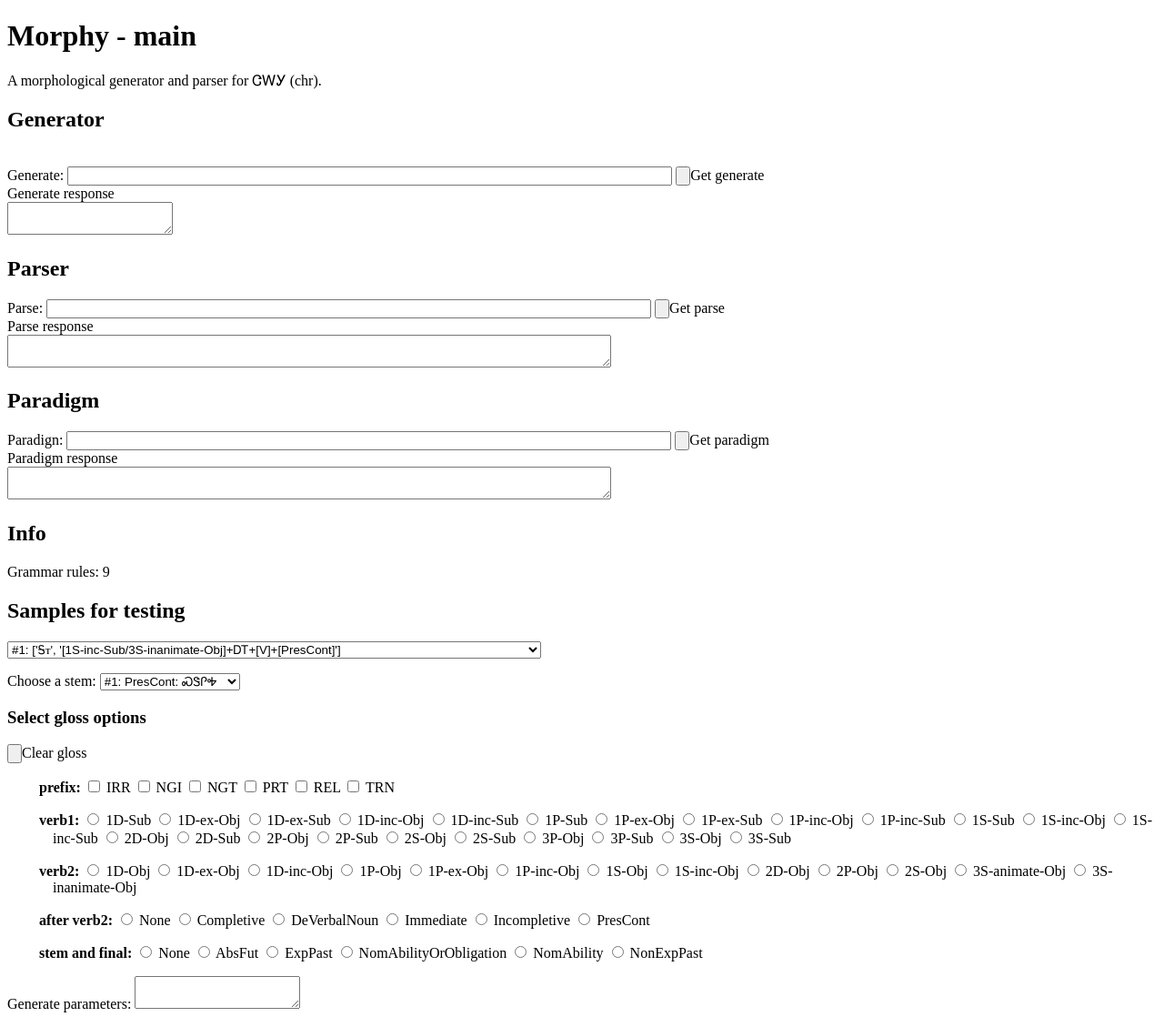
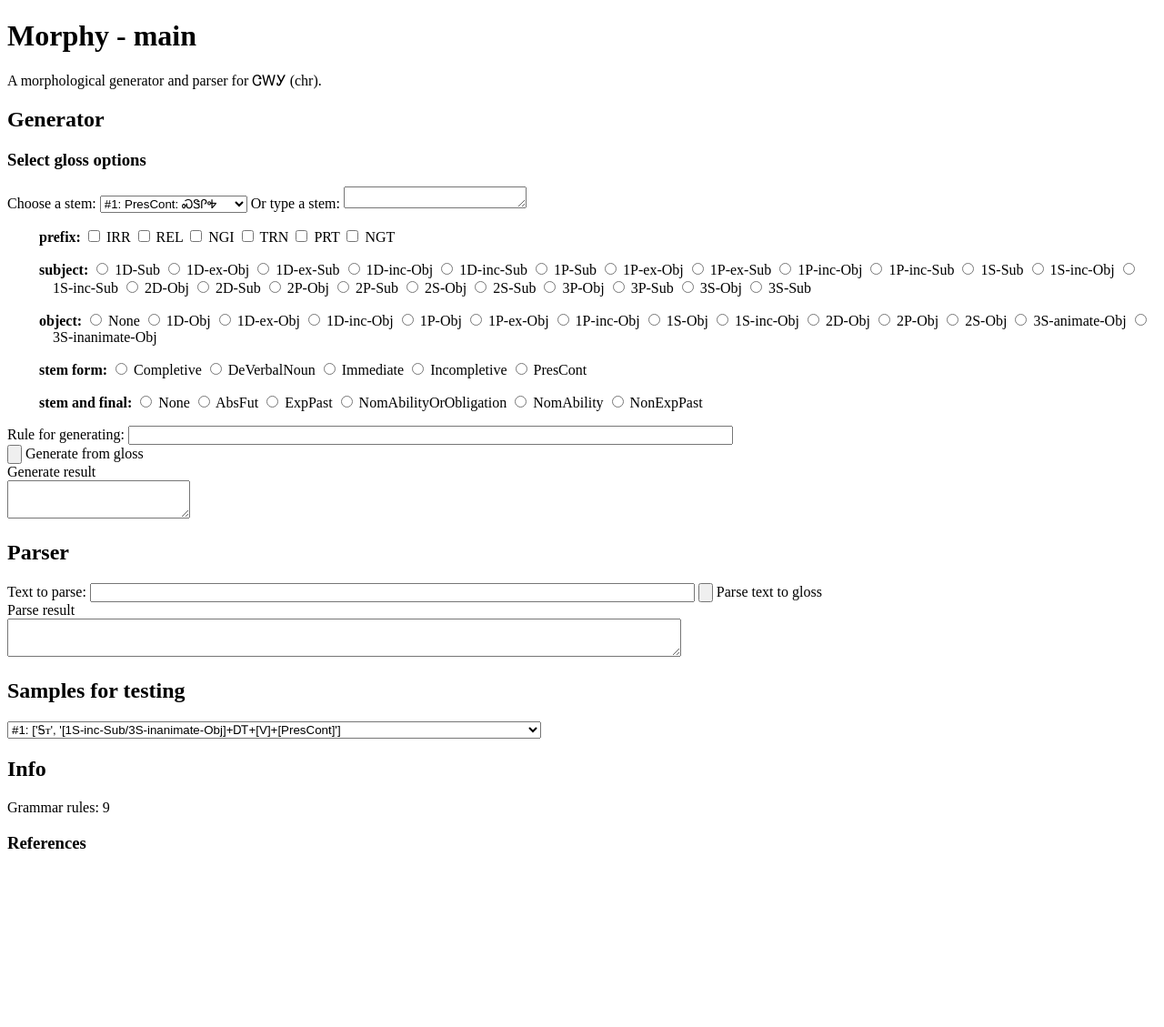
Before and after one commit to sven-oly/morphologizer, a Flask app: page /cherokee/ in a window 1280 px wide. Shown: the whole page at 91% size. After the commit the page ends 933 px from the top, so only its background shows below. Run offline with Flask 3, Linux system fonts and the light colour scheme; parts of the project's set-up code (start-up, migrations or seed data) failed here and were passed over.

Commit message:
Rename fields. Use syllabary output

```diff
--- a/main.py
+++ b/main.py
@@ -37,7 +37,7 @@ debug = False
 
 morphers = {
     'chr': cherokee_morphy(),
-    'chr_cher': cher_morph_defs.morph_chr_syllabary(),
+    'chr_cher': chr_syllabary_fin(),
     'chr_latn': cher_morph_defs.morph_chr_latin(),
 }
 
@@ -69,7 +69,6 @@ def morphy_cherokee():
 
     chr_samples = samples.samples['chr']
 
-    print('STEMS = %s' % morpher.stems);
     return render_template(
         'morph_lang.html',
         gloss_info=base_morpher.gloss,
@@ -96,6 +95,9 @@ def morphy_results():
 
     # Generalize based on language code
     morpher = morphers[lang_code]
+    chr_morpher = morphers['chr_cher']  # Using the syllabary
+
+    # morpher = morphers['chr_cher']  # Using the syllabary
     if debug:
         print('input_text = %s' % input_text)
         print('lang_code = %s' % lang_code)
@@ -103,9 +105,9 @@ def morphy_results():
 
     result = '<No result>'
     if requested_function == 'generate':
-        result = morpher.generate(input_text)
+        result = chr_morpher.generate(input_text)
     elif requested_function == 'parse':
-        result = morpher.parse(input_text)
+        result = chr_morpher.parse(input_text)
     elif requested_function == 'paradigm':
         result = morpher.paradigm(input_text)
     else:
--- a/templates/morph_lang.html
+++ b/templates/morph_lang.html
@@ -9,6 +9,37 @@
           text-indent: -15px;
           padding-left: 50px;
       }
+    </style>
+
+  <style>
+
+    @font-face{
+      font-family:"NotoSansCherokeeRegular";
+      src:url('/static/fonts/Cherokee/NotoSansCherokee-Regular.ttf')format('truetype');
+      font-weight:normal;
+      font-style:normal;
+    }
+
+    .NotoSansCherokee {
+        font-family: "NotoSansCherokeeRegular";
+        font-size:18px;
+    }
+
+    @font-face{
+        font-family:"Digohweli_1_7";
+        src:url('/static/fonts/Cherokee/Digohweli_1_7.ttf')format('truetype');
+        font-weight:normal;
+        font-style:normal;
+    }
+
+    .Digohweli {
+        font-family: "Digohweli";
+        font-size:18px;
+    }
+    textarea {
+        font-family: Digohweli, NotoSansCherokee, Times, serif;
+        font-size: 16px;
+    }
     </style>
 
     <script type="text/javascript">
@@ -42,10 +73,6 @@
           target_list.push('input_text=' + input_text.trim());
           const target = target_list.join('&');
 
-/*          req.open('POST', target);
-          req.setRequestHeader('content-type', 'application/x-www-form-urlencoded;charset=UTF-8');
-          req.send(");
-*/
           req.open('POST', '/get_morph_results/', true);
           req.setRequestHeader('content-type', 'application/x-www-form-urlencoded;charset=UTF-8');
           req.send(target);
@@ -147,9 +174,9 @@
       }
 
       function populate_stem(selector) {
-          // TODO: Fill in the stem field from the selected item
-          const out_area = document.getElementById('gen_params');
+          const out_area = document.getElementById('stem_text_area');
           out_area.value = out_area.innerHTML = selector.value;
+          change_generate_option('stem', 'stem');
       }
 
       function change_generate_option(selection, gloss_part) {
@@ -159,37 +186,43 @@
 
           // Combine parameters and make into a string
           let prefix = '';
+          let prefixes = [];
           let verb_part = '';
-          let after_verb;
-          let stem_element = document.getElementById('stems');
+          let stem_form;
+          let stem_element = document.getElementById('stem_text_area');
+          let stem = stem_element.value;
           let word_type = '[V]';
-          let stem = stem_element.value;
           let stem_final;
           // Special cases
           for (const param of params) {
               const gloss_type = param[0];
+              const val = param[1];
               if (gloss_type == 'prefix') {
                   // Handle multiple values - how??
-                  prefix += param[1];
-              } else if (gloss_type == 'verb1') {
-                  verb_part = param[1];
-              } else if (gloss_type == 'verb2') {
-                  verb_part += '/' + param[1];
-              } else if (gloss_type == 'after verb2') {
-                  after_verb = param[1];
-              } else if (gloss_type == 'stem and final') {
-                  stem_final = param[1];
+                  prefix += val;
+                  prefixes.push('[' + val + ']');
+              } else if (gloss_type == 'subject') {
+                  verb_part = val;
+              } else if (gloss_type == 'object' && val != "None") {
+                  verb_part += '/' + val;
+              } else if (gloss_type == 'stem form' && val != "None" ) {
+                 stem_form = val ;
+              } else if (gloss_type == 'stem and final' && val != "None") {
+                  stem_final = val;
               }
           }
           let output_items = [];
           if (prefix) {
-              output_items.push('[' + prefix + ']');
+              for (p of prefixes) {
+                  output_items.push(p);
+              }
+              // output_items.push('[' + prefix + ']');
           }
           output_items.push('[' + verb_part + ']');
           output_items.push(stem);
           output_items.push(word_type);
-          if (after_verb) {
-              output_items.push('[' + after_verb + ']');
+          if (stem_form) {
+              output_items.push('[' + stem_form + ']');
           }
           if (stem_final) {
               output_items.push('[' + stem_final + ']');
@@ -239,63 +272,9 @@
     <p>A morphological generator and parser for {{lang_name}} ({{lang_code}}).
     <!-- Input box -->
       <h2>Generator</h2>
-
-<br />
-
-    <form action="/get_morph_results" method="post">
-    <label for="gen_text">Generate:</label>
-    <input type="text" id="gen_text" name="gen_text" size="80">
-
-    <input type="button" id='btb-generated' onclick="get_generate_data();">Get generate</button>
-    </form>
-    {% if use_textarea %}
-    <label for="generate_response">Generate response</label>
-    <br />
-    <textarea id="generate_response" cols="0"/>
-    </textarea>
-    {% endif %}
-
-    <h2>Parser</h2>
-    <form action="/get_morph_results" method="
-    <label for="parse_text">Parse:</label>
-    <input type="text" id="parse_text" name="parse_text" size="80">
-    <input type="button" id='btb-parse' onclick="get_parse_data();">Get parse</button>
-    </form>
-    {% if use_textarea %}
-    <label for="parse_response">Parse response</label>
-    <br />
-    <textarea id="parse_response" cols="80"/>
-    </textarea>
-    {% endif %}
-
-    <h2>Paradigm</h2>
-    <form action="/get_morph_results" method="
-    <label for="parse_text">Paradign:</label>
-    <input type="text" id="paradigm_text" name="paradigm_text" size="80">
-    <input type="button" id='btb-paradigm' onclick="get_paradigm_data();">Get paradigm</button>
-    </form>
-
-    {% if use_textarea %}
-    <label for="paradigm_response">Paradigm response</label>
-    <br />
-    <textarea id="paradigm_response" cols="80"/>
-    </textarea>
-    {% endif %}
-
-    <h2>Info</h2>
-    <p>Grammar rules: {{rules}}
-
-    <h2>Samples for testing</h2>
-
-   <!-- samples to populate quickly for testing -->
-   <select id='samples' name='samples' onchange="populate_from_sample(this)">
-   {% for sample in samples %}
-     <option value="{{sample}}">#{{loop.index}}: {{sample}}</option>
-   {% endfor %}
-   </select>
-
-   <div id='gloss' padding-left=3>
+      <h3>Select gloss options</h3>
      <p>
+       <div id='stem_setting'>
        <label for="stems">Choose a stem:</label>
        <select id='stems' name='stems' onchange="populate_stem(this)">
          {% for stem_set in stems %}
@@ -305,12 +284,16 @@
 
          {% endfor %}
        </select>
+           <label for="stem_text_area">Or type a stem:</label>
+           <textarea id='stem_text_area' onchange="change_generate_option('stem_text_area', 'stem');" rows='1'></textarea>
+           <br />
+           </div>
 
-     <h3>Select gloss options</h3>
-     <p>
-       <input type="button" id='clear_gloss' onclick="clear_gloss();">Clear gloss</button>
-     </p>
+     <!-- <p> -->
+     <!--   <input type="button" id='clear_gloss' onclick="clear_gloss();">Clear gloss</button> -->
+     <!-- </p> -->
 
+       <div id='gloss' padding-left=3>
      {% for part in gloss_parts.keys() %}
      {% set part_index = loop.index %}
      <p class='gloss_ui'>
@@ -318,7 +301,8 @@
          {% if gloss_info.gloss_visible.get(part) %}
          <b>{{part}}:</b>
          {% if gloss_info.gloss_include_none.get(part) %}
-           <input type="{{gloss_info.gloss_ui_type.get(part)}}" id="{{part}}_{{val}}" name="{{part}}" value='None'>
+           <input type="{{gloss_info.gloss_ui_type.get(part)}}" id="{{part}}_{{val}}" name="{{part}}" value='None'
+                  onclick="change_generate_option(this, '{{part}}');">
            <label for="{{part}}_{{val}}">None</label>
          {% endif %}
          {% for val in gloss_parts.get(part) %} {{value}}
@@ -332,11 +316,66 @@
      </p>
      {% endfor %}
 
-     <p>
-       <label for="gen_params">Generate parameters:</label>
-       <textarea id='gen_params'></textarea>
-       <br />
+
+    <form action="/get_morph_results" method="post">
+    <label for="gen_text">Rule for generating:</label>
+    <input type="text" id="gen_text" name="gen_text" size="80">
+    <br />
+
+    <input type="button" id='btb-generated' onclick="get_generate_data();"> Generate from gloss</button>
+    </form>
+    {% if use_textarea %}
+    <label for="generate_response">Generate result</label>
+    <br />
+    <textarea id="generate_response" cols="0"/>
+    </textarea>
+    {% endif %}
+
+    <h2>Parser</h2>
+    <form action="/get_morph_results" method="
+    <label for="parse_text">Text to parse:</label>
+    <input type="text" id="parse_text" name="parse_text" size="80">
+    <input type="button" id='btb-parse' onclick="get_parse_data();"> Parse text to  gloss</button>
+    </form>
+    {% if use_textarea %}
+    <label for="parse_response">Parse result</label>
+    <br />
+    <textarea id="parse_response" cols="80"/>
+    </textarea>
+    {% endif %}
+
+    <!-- <h2>Paradigm</h2> -->
+    <!-- <form action="/get_morph_results" method=" -->
+    <!-- <label for="parse_text">Paradign:</label> -->
+    <!-- <input type="text" id="paradigm_text" name="paradigm_text" size="80"> -->
+    <!-- <input type="button" id='btb-paradigm' onclick="get_paradigm_data();">Get paradigm</button> -->
+    <!-- </form> -->
+
+    <!-- {% if use_textarea %} -->
+    <!-- <label for="paradigm_response">Paradigm response</label> -->
+    <!-- <br /> -->
+    <!-- <textarea id="paradigm_response" cols="80"/> -->
+    <!-- </textarea> -->
+    <!-- {% endif %} -->
+
+    <h2>Samples for testing</h2>
+
+   <!-- samples to populate quickly for testing -->
+   <select id='samples' name='samples' onchange="populate_from_sample(this)">
+   {% for sample in samples %}
+     <option value="{{sample}}">#{{loop.index}}: {{sample}}</option>
+   {% endfor %}
+   </select>
+
+
+    <h2>Info</h2>
+    <p>Grammar rules: {{rules}}
+
    </div>
+<div id='references'>
+  <h3>References</h3>
+
+  </div>
 
   </body>
   </html>
```
Also changed, not shown: cher_morph_defs.py (+34 -1 lines), cherokee_morphy.py (+37 -29 lines), cherokee_syllabary_fin_module.py (+10 -6 lines), README.md.
